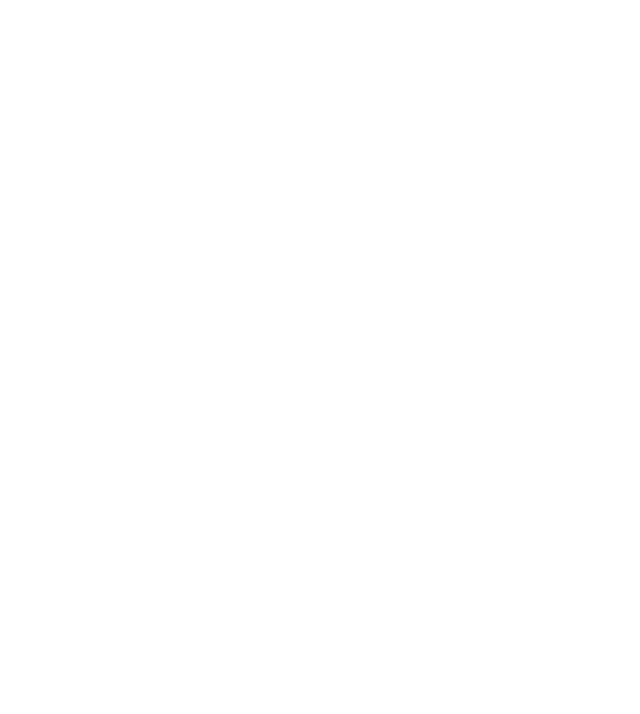
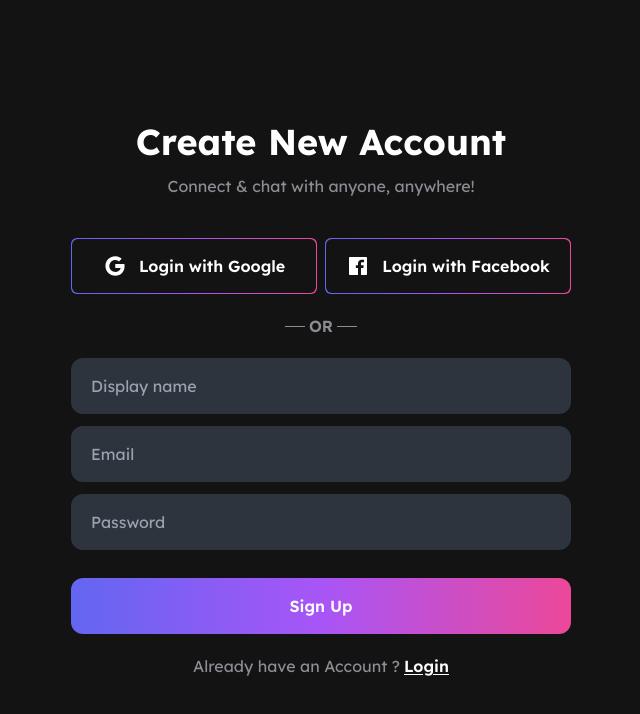
Before and after one commit to panditdhamdhere/Chat-app, a Next.js app: page /register in a window 1280 px wide. Shown: the top 714 px of the page, without its empty margins (319-959 px from the left). Built offline with nearby package versions, Linux system fonts and the light colour scheme.

Commit message:
register page done

```diff
--- a/pages/register.js
+++ b/pages/register.js
@@ -1,11 +1,81 @@
-import React from 'react'
+import Link from "next/link";
+import React from "react";
+import { IoLogoGoogle, IoLogoFacebook } from "react-icons/io";
 
 const Register = () => {
   return (
-    <div>
-      register
+    <div className="h-[100vh] flex justify-center items-center bg-c1">
+      <div className="flex items-center flex-col">
+        <div className="text-center">
+          <div className="text-4xl font-bold">Create New Account</div>
+          <div className="mt-3 text-c3">
+            Connect & chat with anyone, anywhere!
+          </div>
+        </div>
+
+        <div className="flex items-center gap-2 w-full mt-10 mb-5">
+          <div className="bg-gradient-to-r from-indigo-500 via-purple-500 to-pink-500 w-1/2 h-14 rounded-md cursor-pointer p-[1px]">
+            <div className="flex items-center justify-center gap-3 text-white font-semibold bg-c1 w-full h-full rounded-md">
+              <IoLogoGoogle size={24} />
+              <span>Login with Google</span>
+            </div>
+          </div>
+
+          <div className="bg-gradient-to-r from-indigo-500 via-purple-500 to-pink-500 w-1/2 h-14 rounded-md cursor-pointer p-[1px]">
+            <div className="flex items-center justify-center gap-3 text-white font-semibold bg-c1 w-full h-full rounded-md">
+              <IoLogoFacebook size={24} />
+              <span>Login with Facebook</span>
+            </div>
+          </div>
+        </div>
+
+        <div className="flex items-center gap-1">
+          <span className="w-5 h-[1px] bg-c3"></span>
+          <span className="text-c3 font-semibold">OR</span>
+          <span className="w-5 h-[1px] bg-c3"></span>
+        </div>
+
+        <form className="flex flex-col items-center gap-3 w-[500px] mt-5">
+
+        <input
+            type="text"
+            placeholder="Display name"
+            className="w-full h-14 bg-c5 rounded-xl outline-none border-none px-5 text-c3"
+            autoComplete="off"
+          />
+
+
+          <input
+            type="email"
+            placeholder="Email"
+            className="w-full h-14 bg-c5 rounded-xl outline-none border-none px-5 text-c3"
+            autoComplete="off"
+          />
+          <input
+            type="password"
+            placeholder="Password"
+            className="w-full h-14 bg-c5 rounded-xl outline-none border-none px-5 text-c3"
+            autoComplete="off"
+          />
+          {/* <div className="text-right w-full text-c3">
+            <span className="cursor-pointer">Forget Password ?</span>
+          </div> */}
+          <button className="mt-4 w-full h-14 rounded-xl outline-none text-base font-semibold bg-gradient-to-r from-indigo-500 via-purple-500 to-pink-500 ">
+          Sign Up
+          </button>
+        </form>
+        <div className="flex justify-center gap-1 text-c3 mt-5">
+          <span>Already have an Account ?</span>
+          <Link
+            href="/login"
+            className="font-semibold text-white underline underline-offset-2 cursor-pointer"
+          >
+            Login
+          </Link>
+        </div>
+      </div>
     </div>
-  )
-}
+  );
+};
 
-export default Register
+export default Register ;
```
